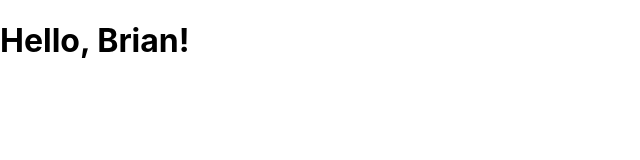
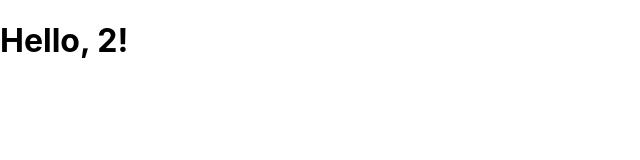
Before and after one commit to pearupung/react-task-manager, a React (Create React App) app: page / in a window 1280 px wide. Shown: the top 160 px of the page, without its empty margins (0-640 px from the left). Built offline with nearby package versions, Linux system fonts and the light colour scheme.

Commit message:
#2 Use arithmetic in JSX string interpolation

```diff
--- a/src/App.js
+++ b/src/App.js
@@ -3,7 +3,7 @@ function App() {
   const name = 'Brian'
   return (
     <div className='container'>
-      <h1>Hello, {name}!</h1>
+      <h1>Hello, {1 + 1}!</h1>
     </div>
   );
 }
```
